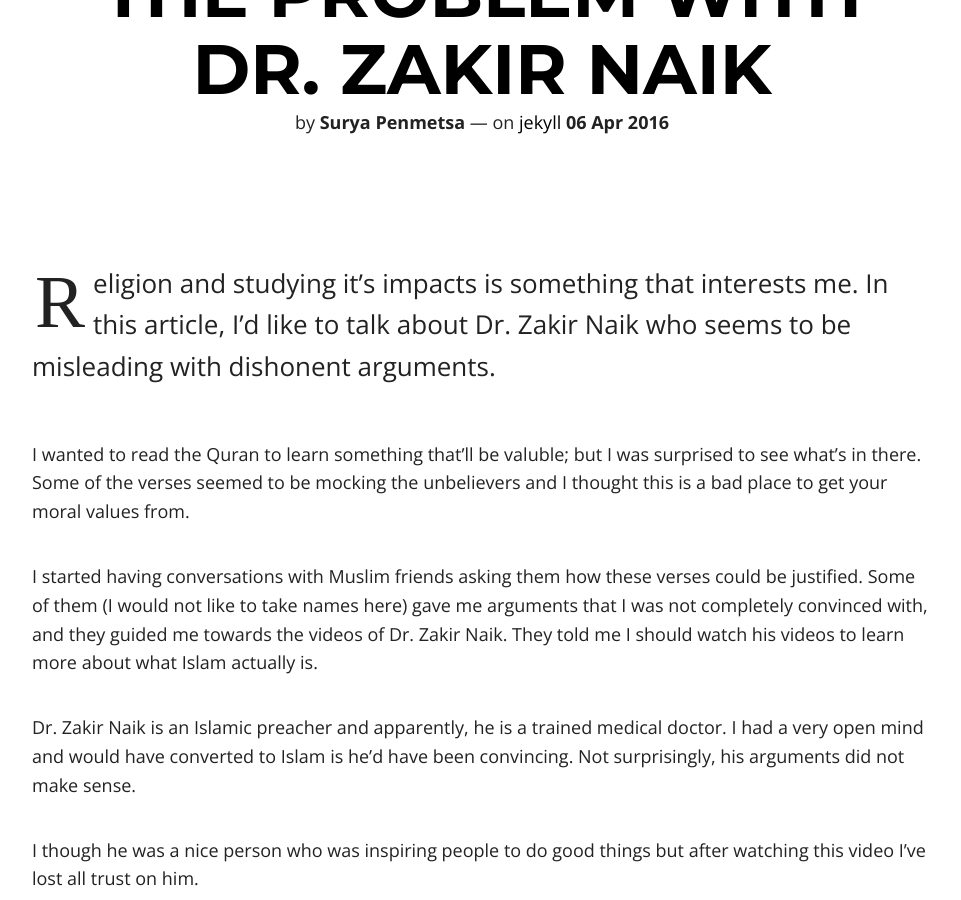
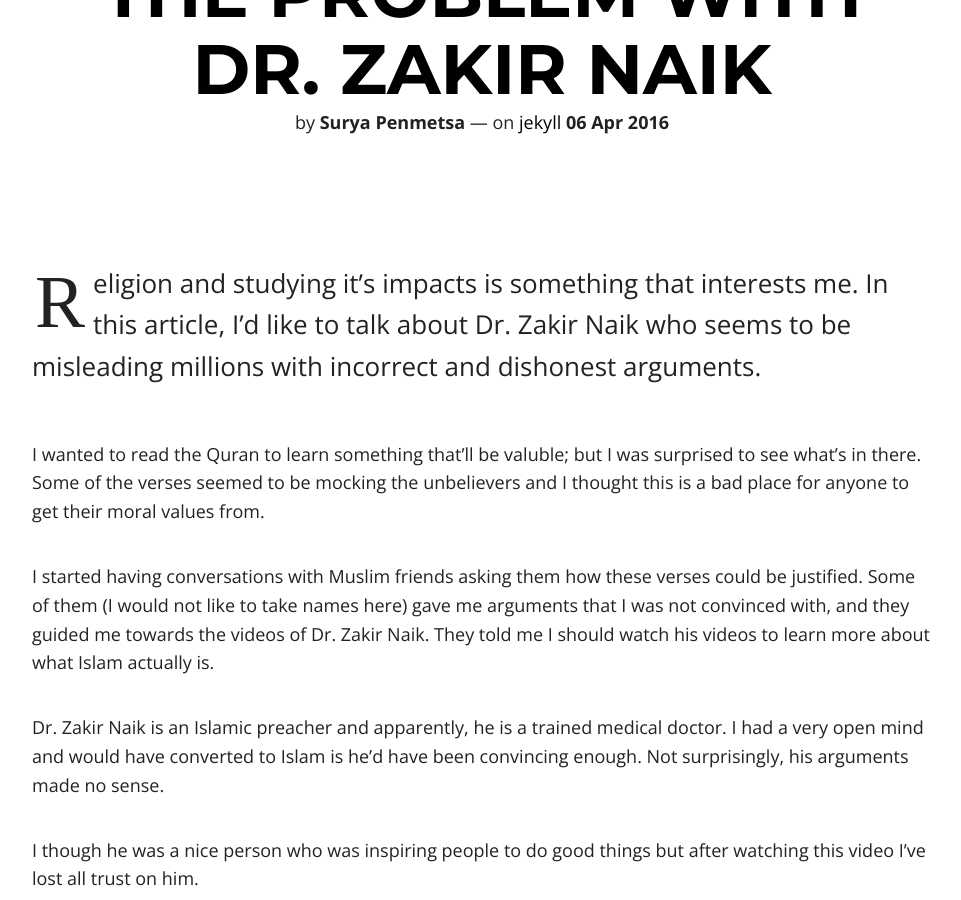
Before and after one commit to psurya1994/psurya1994.github.io, a Jekyll site: the page built from _posts/2016-04-06-the-problem-with-dr-zakir-naik.md, in a window 1280 px wide and 900 px high, scrolled down 266 px. Shown: the whole window, without its empty margins (158-1119 px from the left). Built offline with Jekyll 4.4.1, drawn with Linux system fonts in a browser that asks for light colours; nearby versions of some CDN libraries; comment, search, counter and statistics services are not loaded; some of the changed text lies outside the part shown.

Commit message:
small changes.

```diff
--- a/_posts/2016-04-06-the-problem-with-dr-zakir-naik.md
+++ b/_posts/2016-04-06-the-problem-with-dr-zakir-naik.md
@@ -13,13 +13,13 @@ comments: true
 featured: false
 ---
 
-Religion and studying it's impacts is something that interests me. In this article, I'd like to talk about Dr. Zakir Naik who seems to be misleading with dishonent arguments.
+Religion and studying it's impacts is something that interests me. In this article, I'd like to talk about Dr. Zakir Naik who seems to be misleading millions with incorrect and dishonest arguments.
 
-I wanted to read the Quran to learn something that'll be valuble; but I was surprised to see what's in there. Some of the verses seemed to be mocking the unbelievers and I thought this is a bad place to get your moral values from.
+I wanted to read the Quran to learn something that'll be valuble; but I was surprised to see what's in there. Some of the verses seemed to be mocking the unbelievers and I thought this is a bad place for anyone to get their moral values from.
 
-I started having conversations with Muslim friends asking them how these verses could be justified. Some of them (I would not like to take names here) gave me arguments that I was not completely convinced with, and they guided me towards the videos of Dr. Zakir Naik. They told me I should watch his videos to learn more about what Islam actually is.
+I started having conversations with Muslim friends asking them how these verses could be justified. Some of them (I would not like to take names here) gave me arguments that I was not convinced with, and they guided me towards the videos of Dr. Zakir Naik. They told me I should watch his videos to learn more about what Islam actually is.
 
-Dr. Zakir Naik is an Islamic preacher and apparently, he is a trained medical doctor. I had a very open mind and would have converted to Islam is he'd have been convincing. Not surprisingly, his arguments did not make sense.
+Dr. Zakir Naik is an Islamic preacher and apparently, he is a trained medical doctor. I had a very open mind and would have converted to Islam is he'd have been convincing enough. Not surprisingly, his arguments made no sense.
 
 I though he was a nice person who was inspiring people to do good things but after watching this video I've lost all trust on him.
 
```
Also changed, not shown: other parts of _posts/2016-04-06-the-problem-with-dr-zakir-naik.md (+3 -4 lines).
